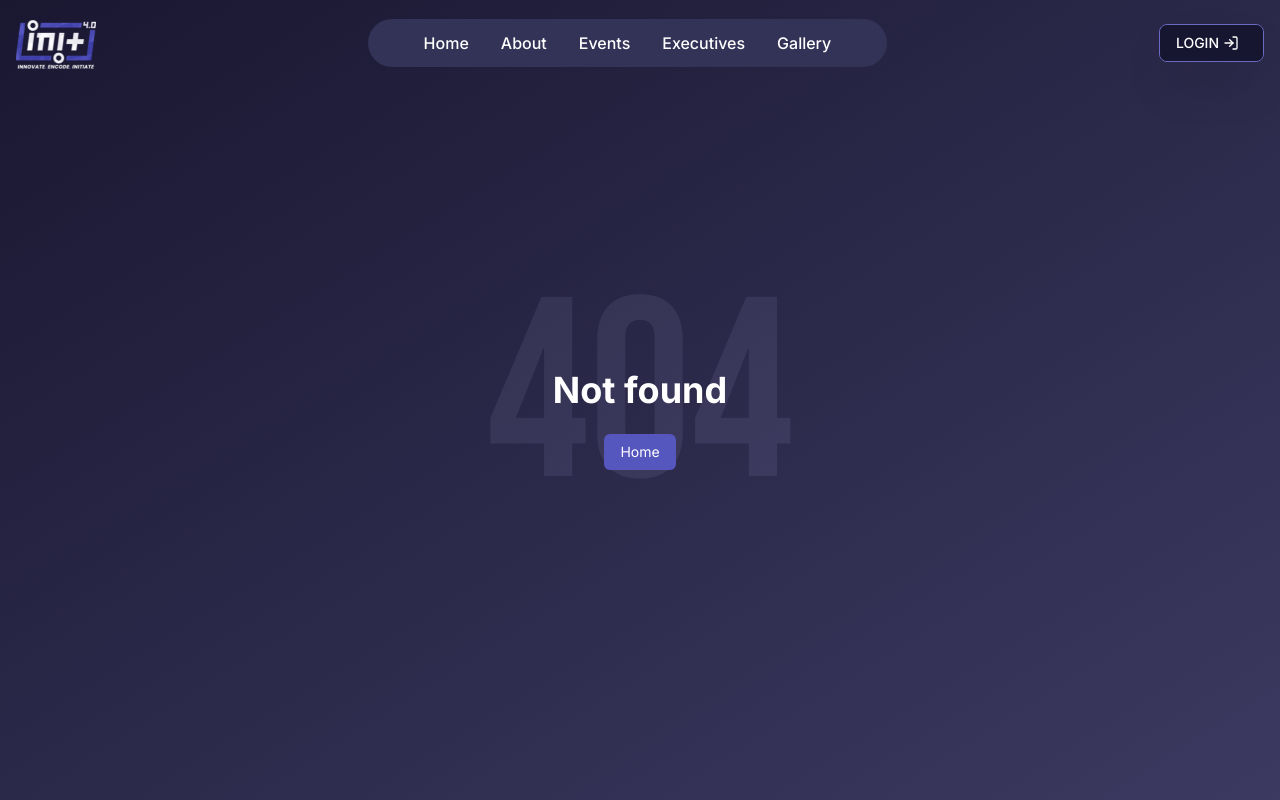
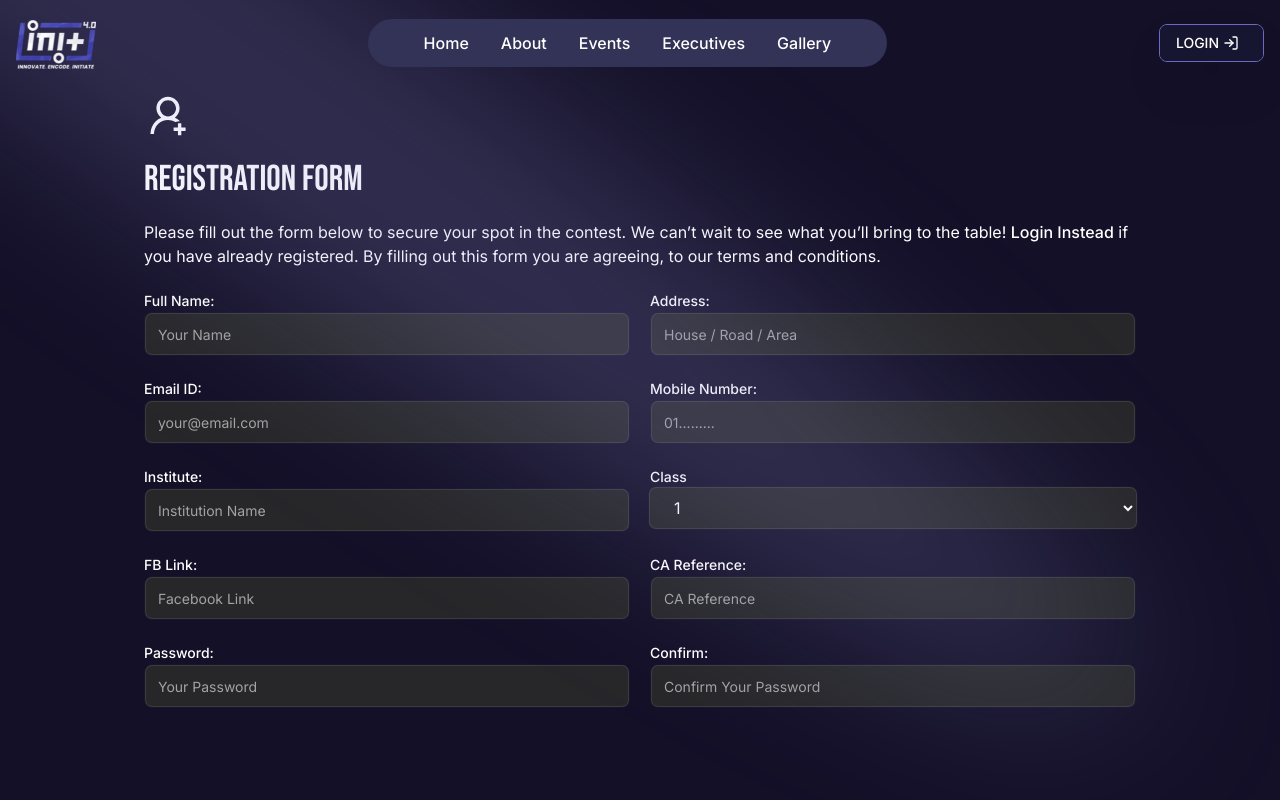
Before and after one commit to nditc/NDITC-INIT, a Next.js app in the folder client/: page /register in a window 1280 px wide. Before the commit this address had no page. Shown: the top 800 px of the page. Built offline with nearby package versions, Linux system fonts and the light colour scheme.

Commit message:
Registration Page Added

```diff
--- /dev/null
+++ b/client/src/api/authentication.ts
@@ -0,0 +1,14 @@
+// import reqs from "./requests";
+import reqs from "./requests";
+import fetchJSON from "./fetchJSON";
+
+//client calling
+export const sendMessage = async (data: any) => {
+  const response = await fetchJSON(
+    "",
+    {
+      method: "POST",
+    },
+    data,
+  );
+};
--- /dev/null
+++ b/client/src/app/register/page.tsx
@@ -0,0 +1,131 @@
+"use client";
+
+import { Spotlight } from "@/components/ui/Spotlight/Spotlight";
+import ExtendedColors from "../../../color.config";
+import { Input } from "@/components/ui/input";
+import useForm from "@/hooks/useForm";
+import { sendMessage } from "@/api/authentication";
+import Link from "next/link";
+import { AiOutlineUserAdd } from "react-icons/ai";
+import Select from "@/components/ui/Select";
+
+const Register = () => {
+  const [form, loading] = useForm({
+    handler: sendMessage,
+    successMsg: "Message Successfully sent. Reply will be sent to your email.",
+  });
+
+  return (
+    <main className="bg-grid-white/[0.02] relative flex h-screen w-full items-center justify-center overflow-hidden bg-white antialiased dark:bg-[#141028] md:mb-10 md:items-center md:justify-center">
+      <Spotlight
+        className="-top-40 left-0 md:-top-20 md:left-60"
+        fill={ExtendedColors.primary["200"]}
+      />
+
+      <form
+        className="container grid w-full grid-cols-1 gap-5 p-5 sm:p-12"
+        ref={form}
+      >
+        <AiOutlineUserAdd className="text-primary h-12 w-12" />
+        <h1 className="text-4xl">
+          <span className="text-primary">Registration</span> Form
+        </h1>
+        <p>
+          Please fill out the form below to secure your spot in the contest. We
+          can’t wait to see what you’ll bring to the table!{" "}
+          <Link
+            className="text-primary hover:border-primary inline border-b-2 border-transparent font-medium"
+            href="/login"
+          >
+            Login Instead
+          </Link>{" "}
+          if you have already registered. By filling out this form you are
+          agreeing, to our terms and conditions.
+        </p>
+        <div className="grid w-full grid-cols-1 gap-5 md:grid-cols-2">
+          <Input
+            label="Full Name"
+            name="name"
+            id="name"
+            placeholder="Your Name"
+            type="text"
+          />
+
+          <Input
+            label="Address"
+            name="address"
+            id="address"
+            placeholder="House / Road / Area"
+            type="text"
+          />
+
+          <Input
+            label="Email ID"
+            name="email"
+            id="email"
+            placeholder="your@email.com"
+            type="email"
+          />
+
+          <Input
+            label="Mobile Number"
+            name="number"
+            id="number"
+            placeholder="01........."
+            type="number"
+          />
+
+          <Input
+            label="Institute"
+            name="institute"
+            id="institute"
+            placeholder="Institution Name"
+            type="text"
+          />
+
+          <Select
+            selected={""}
+            values={["1"]}
+            setValue={() => {}}
+            name="class"
+            label="Class"
+          />
+
+          <Input
+            label="FB Link"
+            name="fb"
+            id="fb"
+            placeholder="Facebook Link"
+            type="text"
+          />
+
+          <Input
+            label="CA Reference"
+            name="ca"
+            id="ca"
+            placeholder="CA Reference"
+            type="text"
+          />
+
+          <Input
+            label="Password"
+            name="password"
+            id="password"
+            placeholder="Your Password"
+            type="text"
+          />
+
+          <Input
+            label="Confirm"
+            name="cpassword"
+            id="cpassword"
+            placeholder="Confirm Your Password"
+            type="text"
+          />
+        </div>
+      </form>
+    </main>
+  );
+};
+
+export default Register;
--- /dev/null
+++ b/client/src/components/ui/Select.tsx
@@ -0,0 +1,49 @@
+import React from "react";
+
+type props = {
+  name: string;
+  label: string;
+  values: string[];
+  selected: string | number;
+  setValue: (name: string, data: string | number) => void;
+  editable?: boolean;
+};
+const Select = ({
+  name,
+  label,
+  values,
+  selected,
+  setValue,
+  editable = true,
+}: props) => {
+  return (
+    <div className="">
+      <label
+        className="text-sm font-medium leading-none text-black peer-disabled:cursor-not-allowed peer-disabled:opacity-70 dark:text-white"
+        htmlFor={name}
+      >
+        {label}
+      </label>
+
+      <select
+        style={{
+          pointerEvents: editable ? "auto" : "none",
+        }}
+        className="focus:border-primary dark:placeholder-text-neutral-600 duration-400 flex h-10 w-full rounded-md px-5 py-2 focus:outline-none dark:bg-zinc-800 dark:text-white dark:shadow-[0px_0px_1px_1px_var(--neutral-700)] dark:focus-visible:ring-neutral-600"
+        name={name}
+        value={selected}
+        onChange={(e) => setValue(name, e.target.value)}
+        disabled={!editable}
+        title="class"
+      >
+        {values.map((val, index) => (
+          <option value={val} key={index}>
+            {val}
+          </option>
+        ))}
+      </select>
+    </div>
+  );
+};
+
+export default Select;
--- a/client/src/components/ui/Spotlight/SpotlightBG.tsx
+++ b/client/src/components/ui/Spotlight/SpotlightBG.tsx
@@ -5,6 +5,7 @@ import { Spotlight } from "./Spotlight";
 import ExtendedColors from "../../../../color.config";
 import { useEffect, useState } from "react";
 import { useTheme } from "next-themes";
+import { useRouter } from "next/navigation";
 
 export function SpotlightBG() {
   const [mounted, setMounted] = useState(false);
@@ -23,6 +24,8 @@ export function SpotlightBG() {
   if (!mounted) {
     return <div className="h-screen w-screen" />;
   }
+
+  const router = useRouter();
 
   return (
     <div className="bg-grid-white/[0.02] relative flex h-screen w-full items-center justify-center overflow-hidden bg-white antialiased dark:bg-[#141028] md:items-center md:justify-center">
@@ -51,12 +54,14 @@ export function SpotlightBG() {
         />
         <div className="z-30 mt-10 flex w-full gap-2 px-8 sm:gap-4">
           <button
+            onClick={() => router.push("/register")}
             className="btn-prim Bebas flex-1 cursor-pointer rounded-full bg-primary-350 px-4 py-2.5 sm:px-8 md:text-xl"
             type="button"
           >
             Register Now →
           </button>
           <button
+            onClick={() => router.push("/about")}
             className="btn-prim Bebas flex-1 cursor-pointer rounded-full bg-secondary-400 px-4 py-2.5 before:bg-secondary-600 sm:px-8 md:text-xl"
             type="button"
           >
--- /dev/null
+++ b/client/src/components/ui/input.tsx
@@ -0,0 +1,70 @@
+// Input component extends from shadcnui - https://ui.shadcn.com/docs/components/input
+"use client";
+import * as React from "react";
+import { cn } from "@/utils/cn";
+import { useMotionTemplate, useMotionValue, motion } from "framer-motion";
+
+export interface InputProps
+  extends React.InputHTMLAttributes<HTMLInputElement> {
+  name: string;
+  label: string;
+  notRequired?: boolean;
+}
+
+const Input = React.forwardRef<HTMLInputElement, InputProps>(
+  ({ className, label, name, notRequired, type, ...props }, ref) => {
+    const radius = 100; // change this to increase the rdaius of the hover effect
+    const [visible, setVisible] = React.useState(false);
+
+    let mouseX = useMotionValue(0);
+    let mouseY = useMotionValue(0);
+
+    function handleMouseMove({ currentTarget, clientX, clientY }: any) {
+      let { left, top } = currentTarget.getBoundingClientRect();
+
+      mouseX.set(clientX - left);
+      mouseY.set(clientY - top);
+    }
+    return (
+      <div>
+        <label
+          className="text-sm font-medium leading-none text-black peer-disabled:cursor-not-allowed peer-disabled:opacity-70 dark:text-white"
+          htmlFor={name}
+        >
+          {label}
+          {notRequired ? " (Optional)" : ""}:
+        </label>
+        <motion.div
+          style={{
+            background: useMotionTemplate`
+        radial-gradient(
+          ${visible ? radius + "px" : "0px"} circle at ${mouseX}px ${mouseY}px,
+          var(--blue-500),
+          transparent 80%
+        )
+      `,
+          }}
+          onMouseMove={handleMouseMove}
+          onMouseEnter={() => setVisible(true)}
+          onMouseLeave={() => setVisible(false)}
+          className="group/input rounded-lg p-[2px] transition duration-300"
+        >
+          <input
+            required={!notRequired}
+            name={name}
+            type={type}
+            className={cn(
+              `dark:placeholder-text-neutral-600 duration-400 flex h-10 w-full rounded-md border-none bg-gray-50 px-3 py-2 text-sm text-black shadow-input transition file:border-0 file:bg-transparent file:text-sm file:font-medium placeholder:text-neutral-400 focus-visible:outline-none focus-visible:ring-[2px] focus-visible:ring-neutral-400 disabled:cursor-not-allowed disabled:opacity-50 group-hover/input:shadow-none dark:bg-zinc-800 dark:text-white dark:shadow-[0px_0px_1px_1px_var(--neutral-700)] dark:focus-visible:ring-neutral-600`,
+              className,
+            )}
+            ref={ref}
+            {...props}
+          />
+        </motion.div>
+      </div>
+    );
+  },
+);
+Input.displayName = "Input";
+
+export { Input };
--- a/client/tailwind.config.ts
+++ b/client/tailwind.config.ts
@@ -31,6 +31,10 @@ const config: Config = {
   ],
   theme: {
     extend: {
+      boxShadow: {
+        input: `0px 2px 3px -1px rgba(0,0,0,0.1), 0px 1px 0px 0px rgba(25,28,33,0.02), 0px 0px 0px 1px rgba(25,28,33,0.08)`,
+      },
+
       animation: {
         aurora: "aurora 60s linear infinite",
 
```
